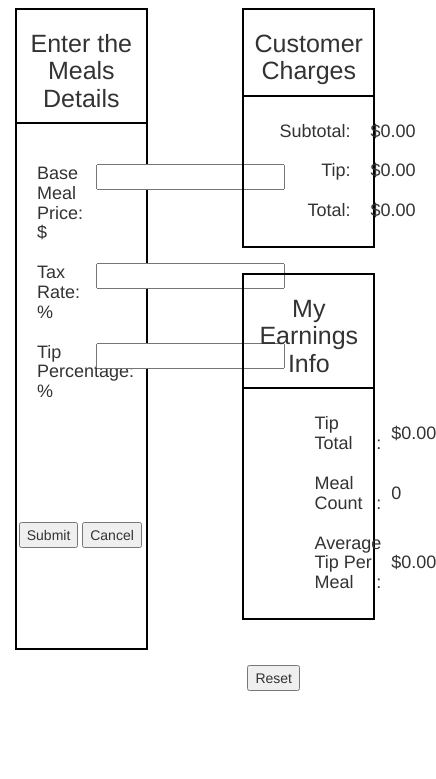
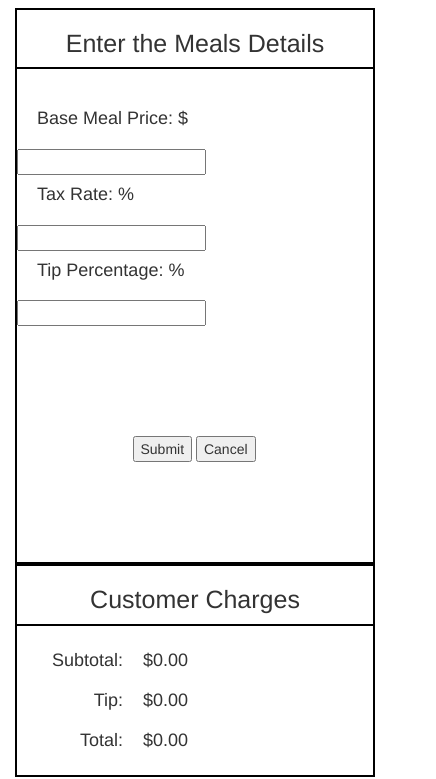
Before and after one commit to blakel11/waitstaff-calculator, a plain HTML site: page index.html in a window 390 px wide. Shown: the part 92-871 px from the top of the page, 436 px wide, since content can reach past the window. Before the commit the page ends 844 px from the top, so only its background shows below. Drawn offline with nearby package versions, Linux system fonts and the light colour scheme; some packages are replaced by stand-ins of ours; files that its build step writes are made by us from their sources.

```diff
--- a/index.html
+++ b/index.html
@@ -20,7 +20,7 @@
         <![endif]-->
     	<h1>Waitstaff Calculator</h1>
     	<div class="row">
-    		<div class="col-xs-5">
+    		<div class="col-sm-5">
     			<div class="details">
     				<div class="title">
     					<h2>Enter the Meals Details</h2>
@@ -28,36 +28,36 @@
     				<div class="row">
     					<form name="detailsForm" novalidate ng-submit="submit()">
     						<div class="clearfix">
-    							<div class="col-xs-6">
+    							<div class="col-sm-6">
     								<h4>Base Meal Price: $</h4>
     							</div>
-    							<div class="col-xs-6">
+    							<div class="col-sm-6">
     								<input type="number" ng-model="calc.basePrice" name="basePrice" required />
-    								<div ng-if="detailsForm.$submitted" ng-messages="detailsForm.basePrice.$error">
+    								<div ng-if="detailsForm.$submitted && !detailsForm.$pristine" ng-messages="detailsForm.basePrice.$error">
     									<span class="error" ng-message="required">Field is required!</span>
     									<span class="error" ng-message="number">Please use a Number</span>
     								</div>
     							</div>
     						</div>
     						<div class="clearfix">
-    							<div class="col-xs-6">
+    							<div class="col-sm-6">
     								<h4>Tax Rate: %</h4>
     							</div>
-    							<div class="col-xs-6">
+    							<div class="col-sm-6">
     								<input type="number" ng-model="calc.taxRate" name="taxRate" required />
-    								<div ng-if="detailsForm.$submitted" ng-messages="detailsForm.taxRate.$error">
+    								<div ng-if="detailsForm.$submitted && !detailsForm.$pristine" ng-messages="detailsForm.taxRate.$error">
     									<span class="error" ng-message="required">Field is required!</span>
     									<span class="error" ng-message="number">Please use a Number</span>
     								</div>
     							</div>
     						</div>
     						<div class="clearfix">
-    							<div class="col-xs-6">
+    							<div class="col-sm-6">
     								<h4>Tip Percentage: %</h4>
     							</div>
-    							<div class="col-xs-6">
+    							<div class="col-sm-6">
     								<input type="number" ng-model="calc.tip" name="tip" required />
-    								<div ng-if="detailsForm.$submitted" ng-messages="detailsForm.tip.$error">
+    								<div ng-if="detailsForm.$submitted && !detailsForm.$pristine" ng-messages="detailsForm.tip.$error">
     									<span class="error" ng-message="required">Field is required!</span>
     									<span class="error" ng-message="number">Please use a Number</span>
     								</div>
@@ -71,7 +71,7 @@
     				</div>
     			</div>
     		</div>
-    		<div class="col-xs-5 col-xs-offset-2">
+    		<div class="col-sm-5 col-sm-offset-2">
     			<div class="charges">
     				<div class="title">
     					<h2>Customer Charges</h2>
--- a/js/main.js
+++ b/js/main.js
@@ -19,6 +19,7 @@
 				$scope.metrics.mealCount ++;
 
 				$scope.calc = {};
+				$scope.detailsForm.$pristine = true;
 			} else {
 				console.log('This is invalid');
 			}
```
